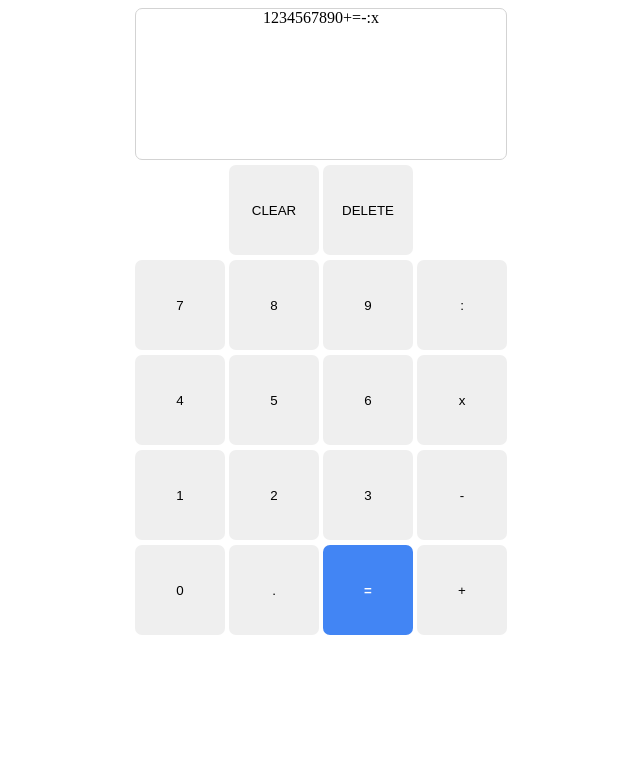
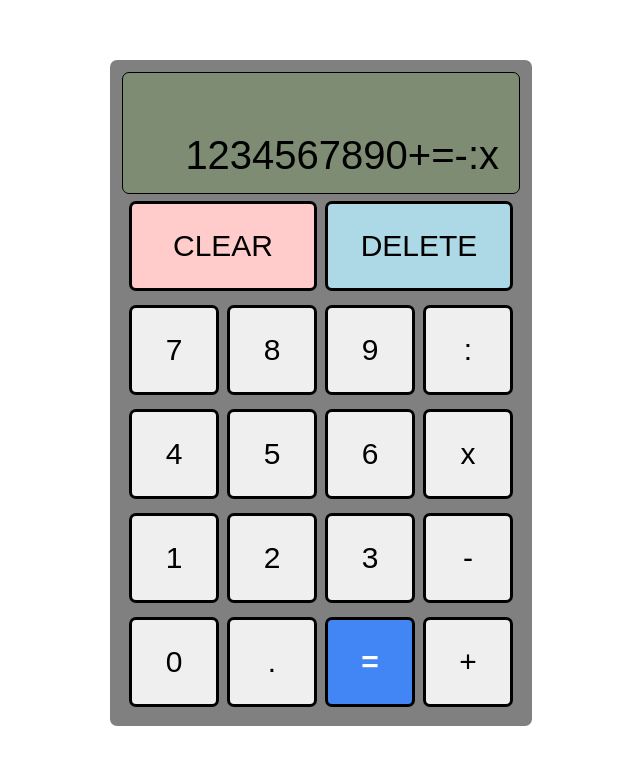
Before and after one commit to joefadsfas/Calculator, a plain HTML site: page index.html in a window 1280 px wide. Shown: the whole page, without its empty margins (319-959 px from the left). Drawn offline with Linux system fonts and the light colour scheme.

Commit message:
Styles for clear and delete, centered calculator, made it look like a calculator

```diff
--- a/style.css
+++ b/style.css
@@ -1,24 +1,43 @@
+.main {
+    display: flex;
+    align-items: center;
+    justify-content: center;
+    margin-top: 60px;
+}
+
 .calculator {
-    text-align: center;
+    background-color: grey;
+    border-radius: 7px;
+    padding: 12px;
 }
 
 .display {
-    display: inline-block;
-    width: 370px;
-    height: 150px;
-    border: 1px solid lightgrey ;
+    height: 120px;
+    border: 1px solid black ;
     border-radius: 7px;
+    font-family: Arial;
+    font-size: 40px;
+    text-align: right;
+    background-color: rgb(125, 140, 115);
+    color: black;
+}
+
+.screen {
+    margin-top: 60px;
+    margin-right: 20px;
 }
 
 .row {
-    padding-top:5px;
+    padding: 5px;
 }
 
 button {
     width: 90px;
     height: 90px;
-    border: none;
+    border: 3px solid black;
     border-radius: 7px;
+    font-size: 30px;
+    margin: 2px;
 }
 
 button:hover {
@@ -30,3 +49,16 @@ button:hover {
     color: white;
     font-weight: bold;
 }
+
+.clear {
+    width: 188px;
+    padding: 20px;
+}
+
+#clear {
+    background-color: #ffcccb;
+}
+
+#delete {
+    background-color: lightblue;
+}
```
